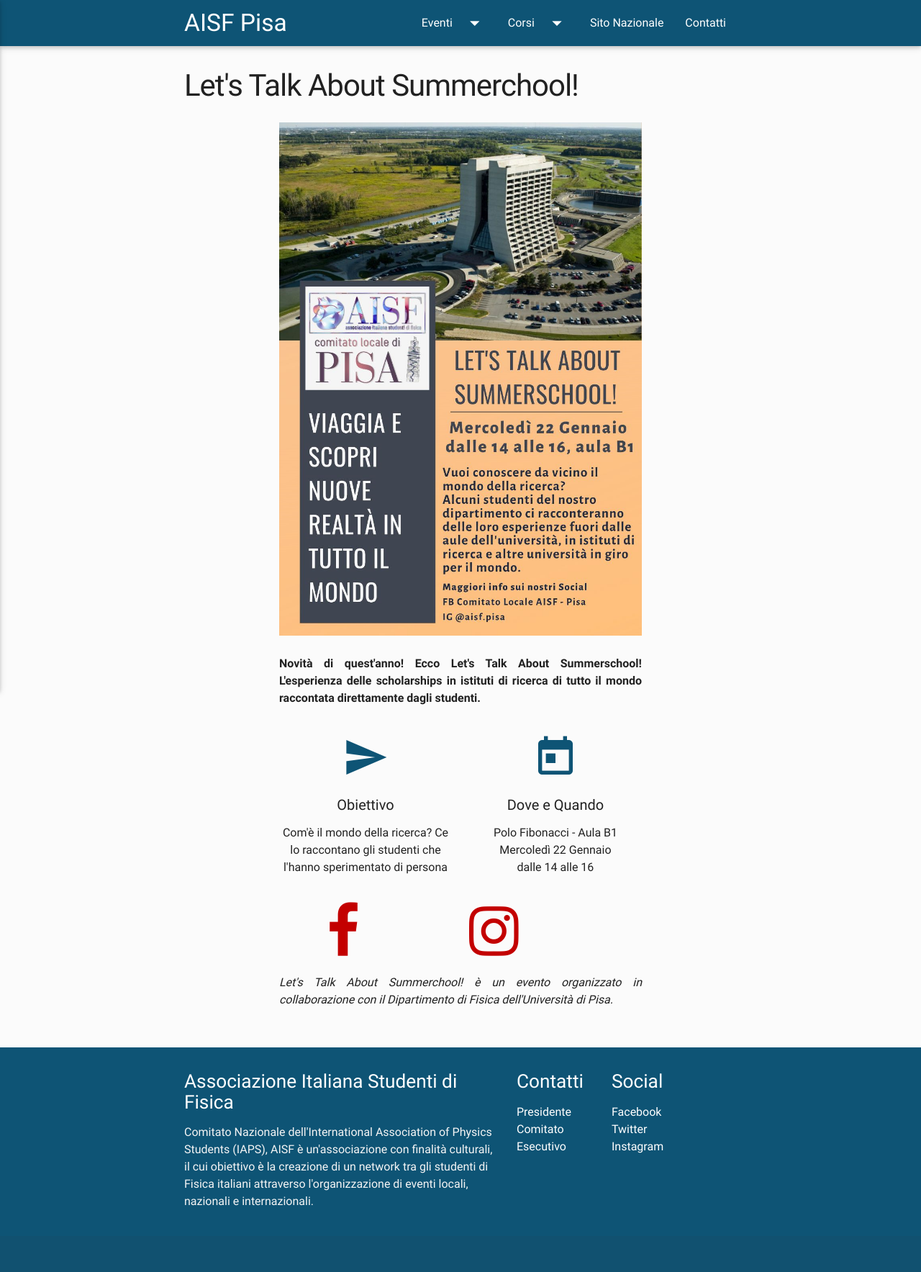
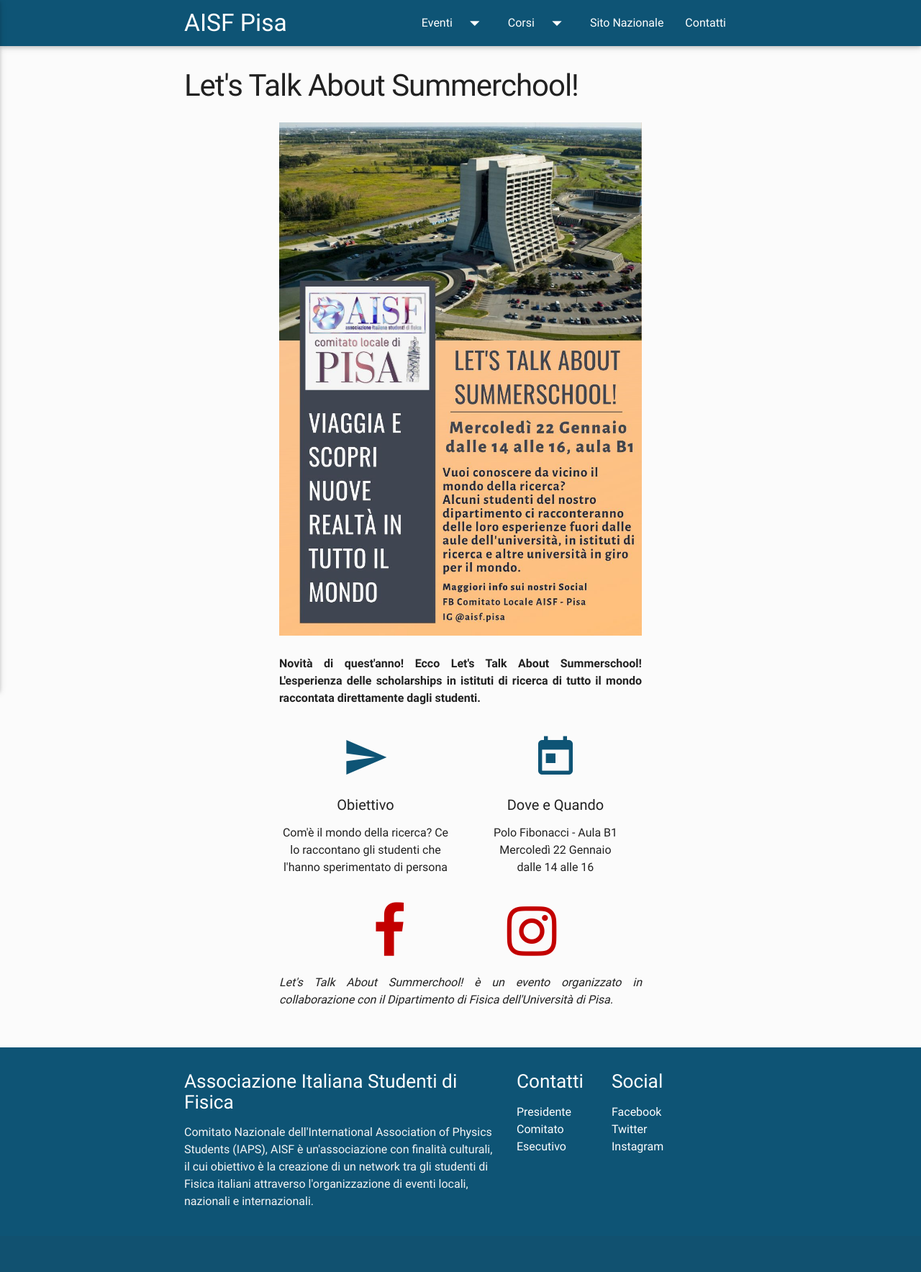
Before and after one commit to ai-sf/pisa, a Jekyll site: the page built from summerschool_20.html, in a window 1280 px wide. Shown: the whole page at 72% size. Built offline with Jekyll 4.4.1, drawn with Linux system fonts in a browser that asks for light colours; nearby versions of some CDN libraries.

Commit message:
Update corso_evento.html

```diff
--- a/_layouts/corso_evento.html
+++ b/_layouts/corso_evento.html
@@ -122,14 +122,14 @@ credits:
 
 {% if page.social %}
 	<div class="row">
-		<div class="col l3 offset-l3 m3 offset-m3 s4 offset-s2">
+		<div class="col l3 offset-l3 m3 offset-m3 s4 offset-s2 center">
 			{% if page.social.facebook %}
 				<a href="{{ page.social.facebook }}" class="fa fa-facebook fa-5x"></a>
 			{% else %}
 				<a href="{{ site.data.generic.facebook_url }}" class="fa fa-instagram fa-5x"></a>
 			{% endif %}
 		</div>
-		<div class="col l3 m3 s4">
+		<div class="col l3 m3 s4 center">
 			{% if page.social.instagram %}
 				<a href="{{ page.social.instagram }}" class="fa fa-instagram fa-5x"></a>
 			{% else %}
```
